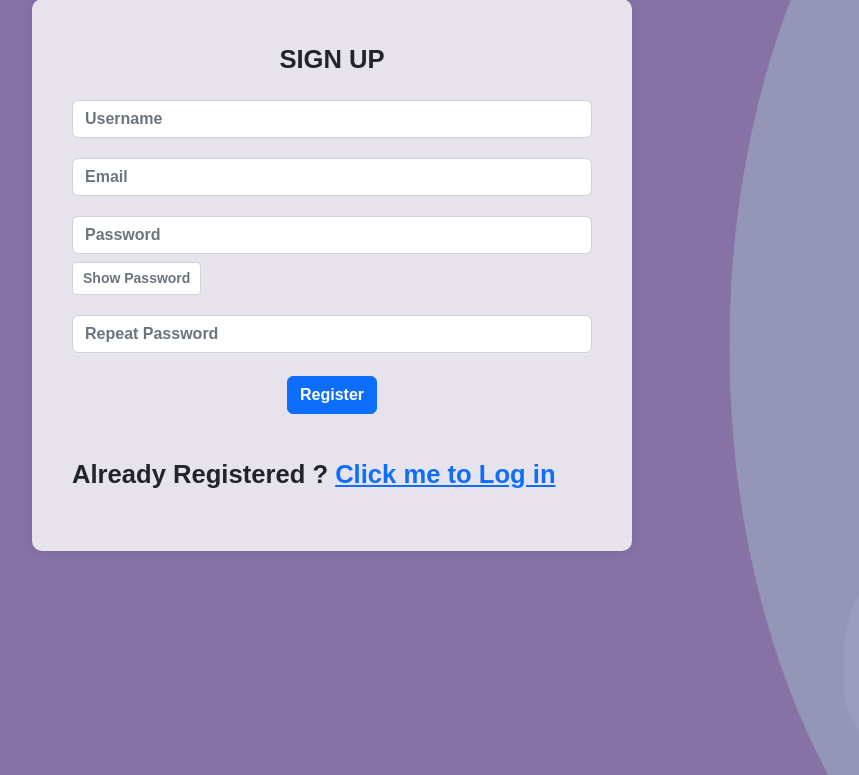
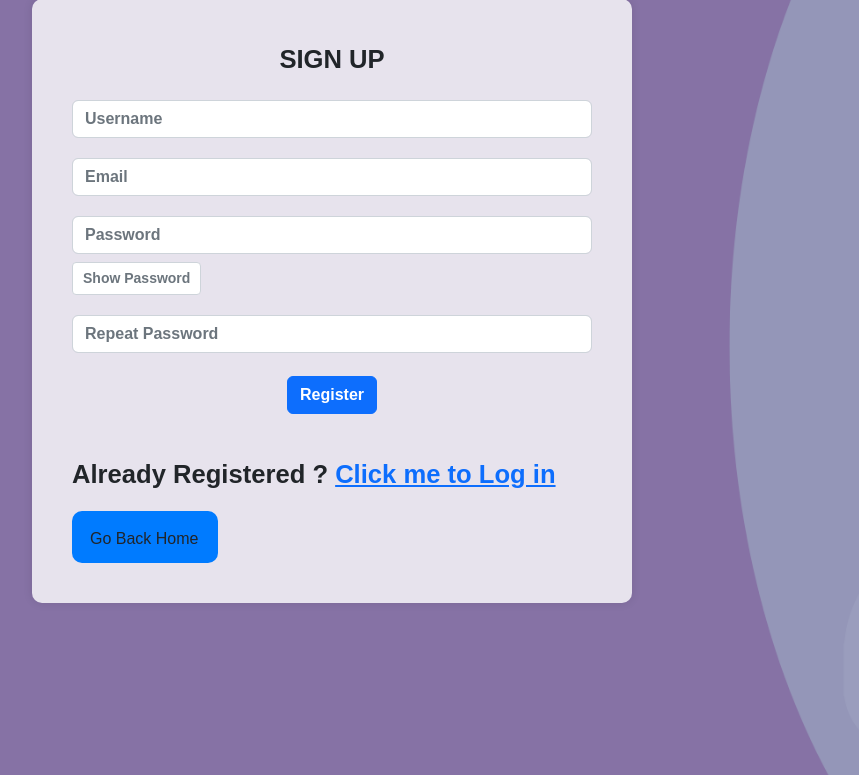
Before and after one commit to rewyuu/bisaya-slayers, a PHP site: page /register-login/registration.php in a window 1280 px wide. Shown: the part 101-876 px from the top of the page, without its empty margins (308-1167 px from the left). Run offline with PHP 8.4, Linux system fonts and the light colour scheme.

Commit message:
Update registration.php

```diff
--- a/register-login/registration.php
+++ b/register-login/registration.php
@@ -140,6 +140,23 @@ body {
     font-weight: 700;
 }
 
+.go-back-button {
+            background-color: #007bff;
+            color: #fff;
+            border: none;
+            padding: 5px;
+            border-radius: 4px;
+            cursor: pointer;
+            width: 28%;
+            font-family: 'Poppins', sans-serif;
+            font-weight: 700;
+            border-radius: 10px;
+            color: white;
+        }
+.go-back-button:hover {
+            background-color: #0056b3;
+}
+
     </style>
 </head>
 <body>
@@ -183,6 +200,15 @@ body {
         <div class="registered">
             <p>Already Registered ?  <a href="login.php"> Click me to Log in</a></p>
         </div>
+
+        <div class="go-back-button">
+        <button class="btn btn-hover" onclick="redirectHome()">Go Back Home</button>
+            <script>
+              function redirectHome() {
+                  window.location.href = "../index.html";
+              }
+          </script>
+        </div>
     </div>
 
     <script>
```
